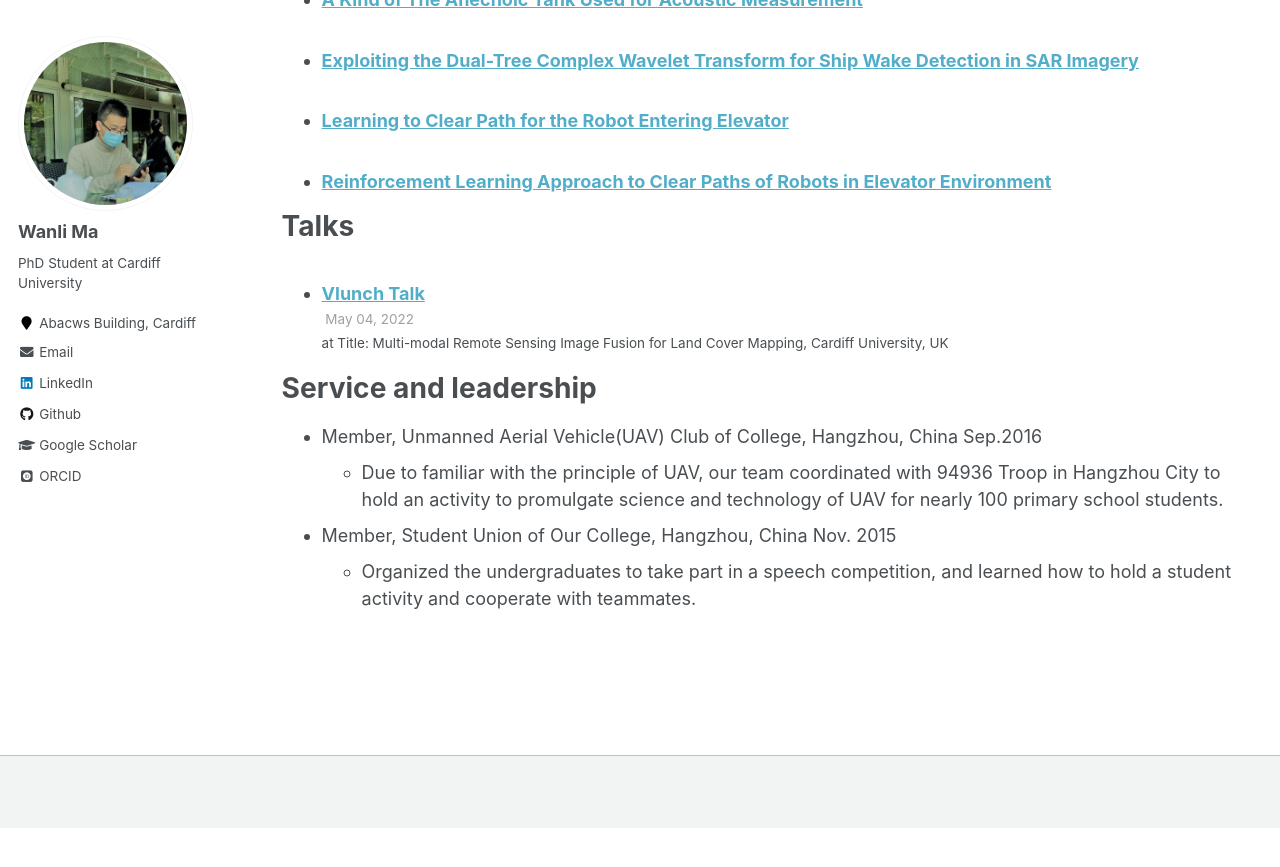
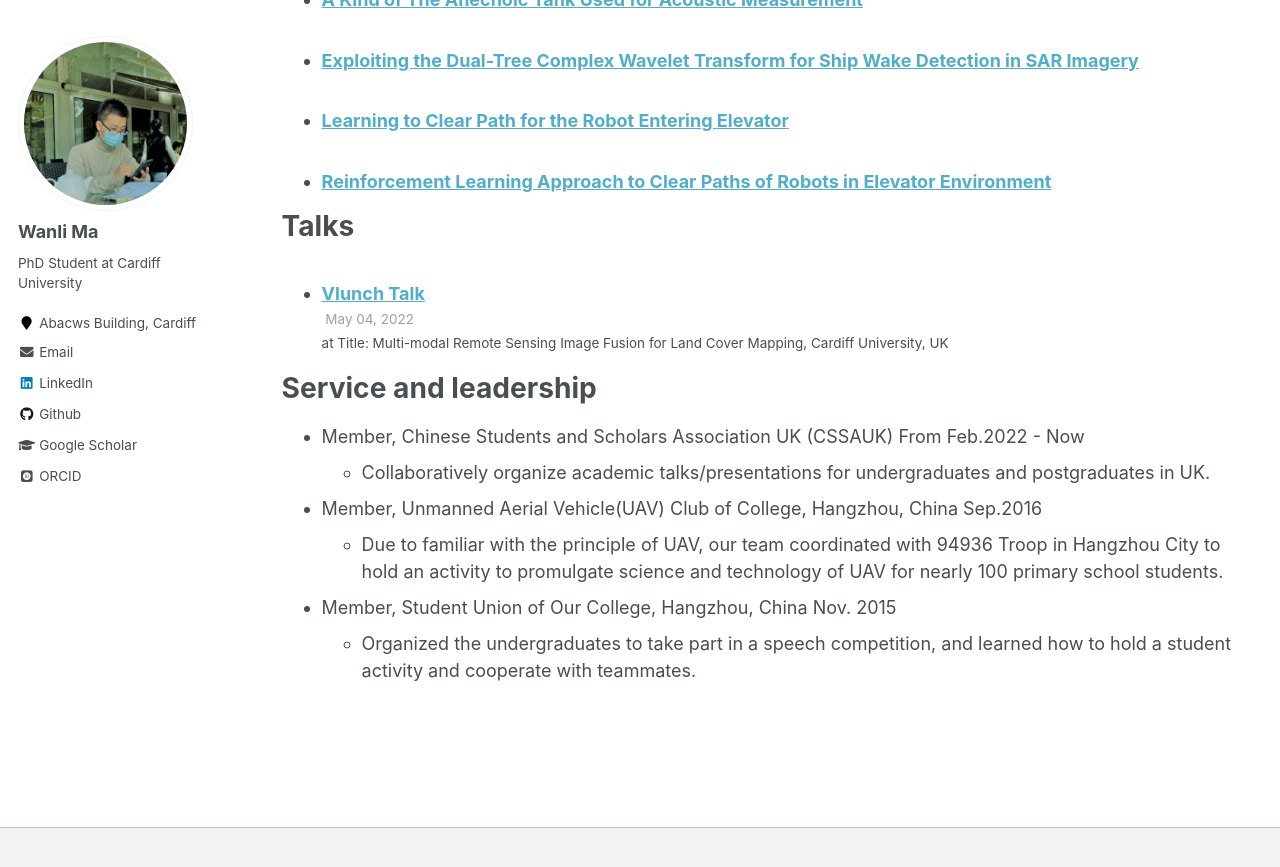
Before and after one commit to WANLIMA-CARDIFF/wanlima-cardiff.github.io, a Jekyll site: the page built from _pages/cv.md, in a window 1280 px wide and 900 px high, scrolled down 1712 px. Shown: the top 867 px of the window. Built offline with Jekyll 4.4.1, drawn with Linux system fonts in a browser that asks for light colours; some web fonts are replaced; before the commit the page ends 2540 px from its top, so only the background shows below that.

Commit message:
Update cv.md

```diff
--- a/_pages/cv.md
+++ b/_pages/cv.md
@@ -59,6 +59,9 @@ Talks
 
 Service and leadership
 ======
+
+* Member, Chinese Students and Scholars Association UK (CSSAUK)                                   From Feb.2022 - Now
+  * Collaboratively organize academic talks/presentations for undergraduates and postgraduates in UK.
 * Member, Unmanned Aerial Vehicle(UAV) Club of College, Hangzhou, China                   Sep.2016
   * Due to familiar with the principle of UAV, our team coordinated with 94936 Troop in Hangzhou City to hold an activity to promulgate science and technology of  UAV for nearly 100 primary school students.
 * Member, Student Union of Our College, Hangzhou, China                                        Nov. 2015
```
